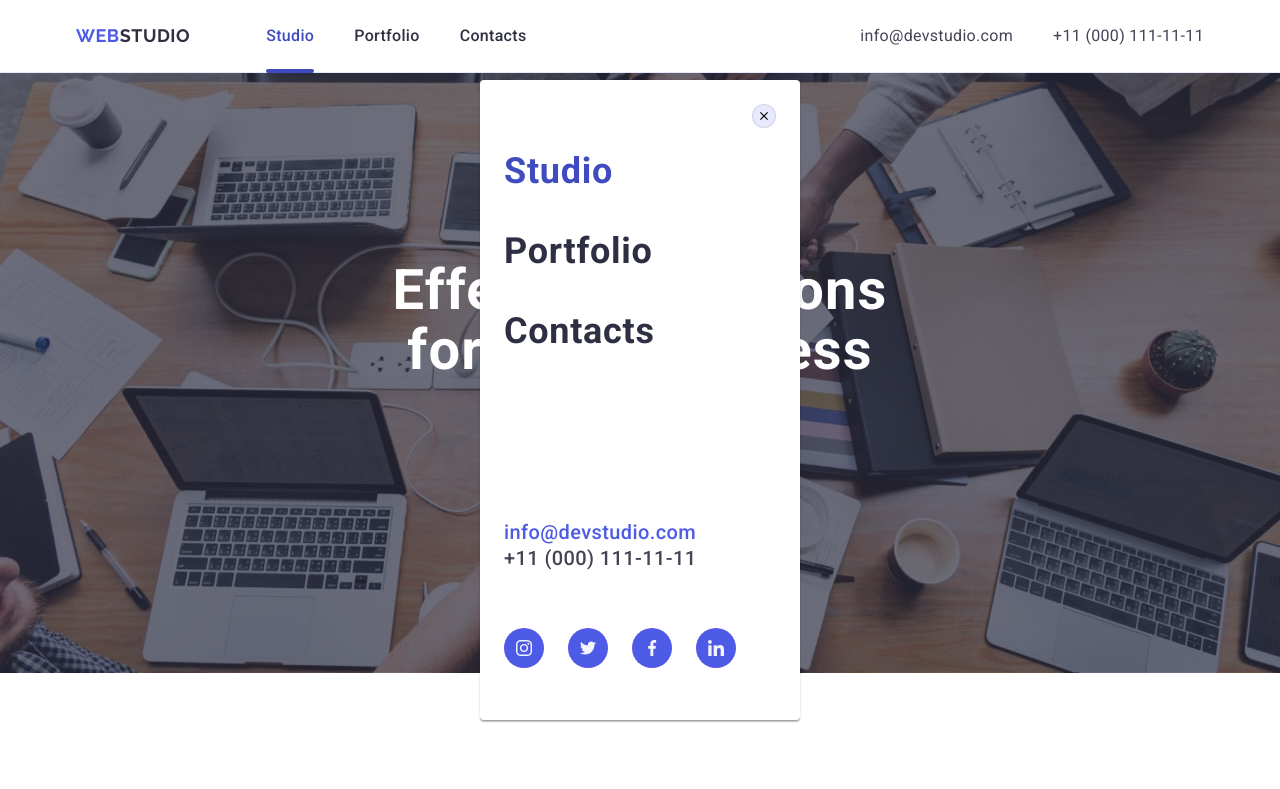
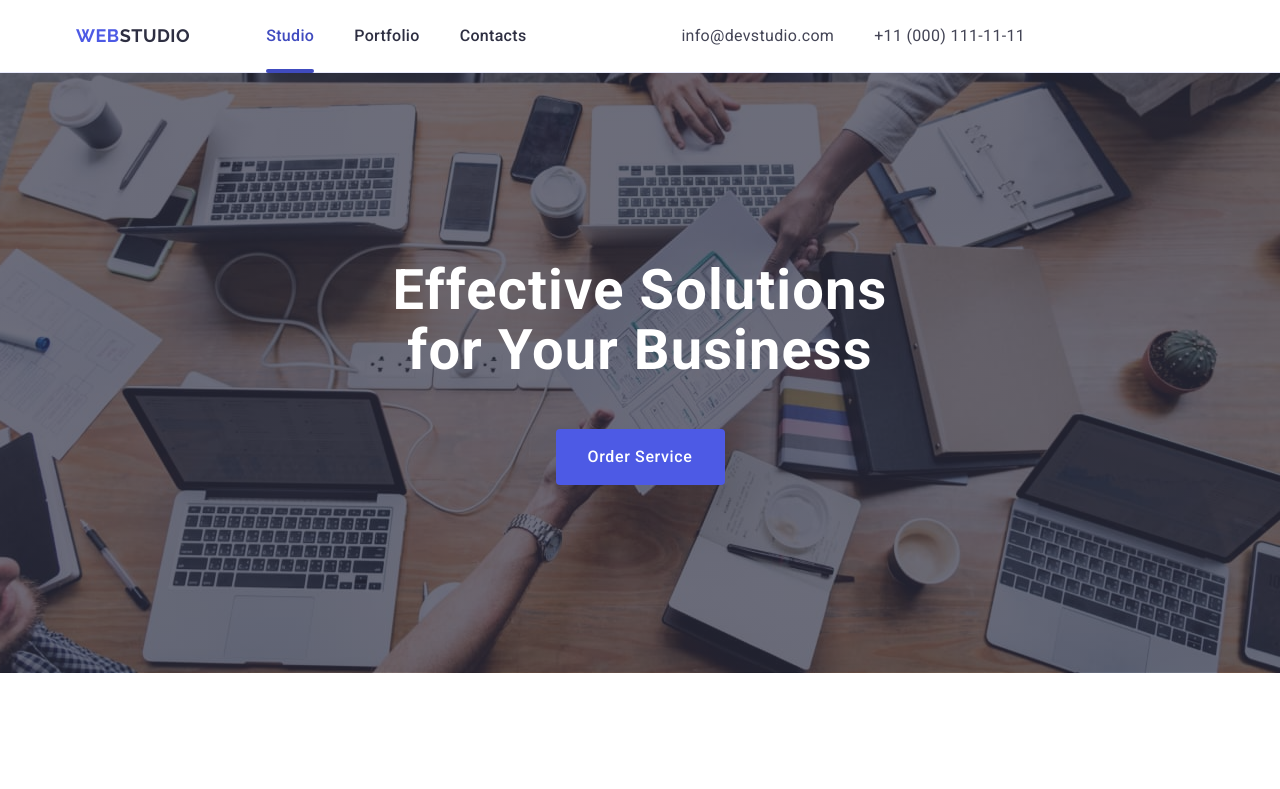
Before and after one commit to talamus1972/goit-markup-hw-06, a plain HTML site: page index.html in a window 1280 px wide. Shown: the top 789 px of the page. Drawn offline with nearby package versions, Linux system fonts and the light colour scheme.

Commit message:
13
сделал пипку в футере

```diff
--- a/css/styles.css
+++ b/css/styles.css
@@ -196,6 +196,10 @@ textarea {
 .address-list .link:hover,
 .address-list .link:focus {
     color: #404BBF;
+}
+
+.footer-icon-menu {
+    margin-left: auto;
 }
 
 /* Body */
--- a/index.html
+++ b/index.html
@@ -56,6 +56,10 @@
             </li>
           </ul>
         </address>
+
+        <svg class="footer-icon-menu" width="24" height="24">
+          <use href="./images/icons.svg#icon-heroicons-solid_menu"></use>
+        </svg>
       </div>
     </header>
 
@@ -623,7 +627,7 @@
     <script src="./js/modal.js"></script>
 
     <!-- -------------Menu Mobile----------------------- -->
-    <div class="backdrop-menu">
+    <div class="backdrop-menu is-hidden">
       <div class="menu-mobile">
         <button
           class="closed-button"
```
Also changed, not shown: images/icons.svg.
